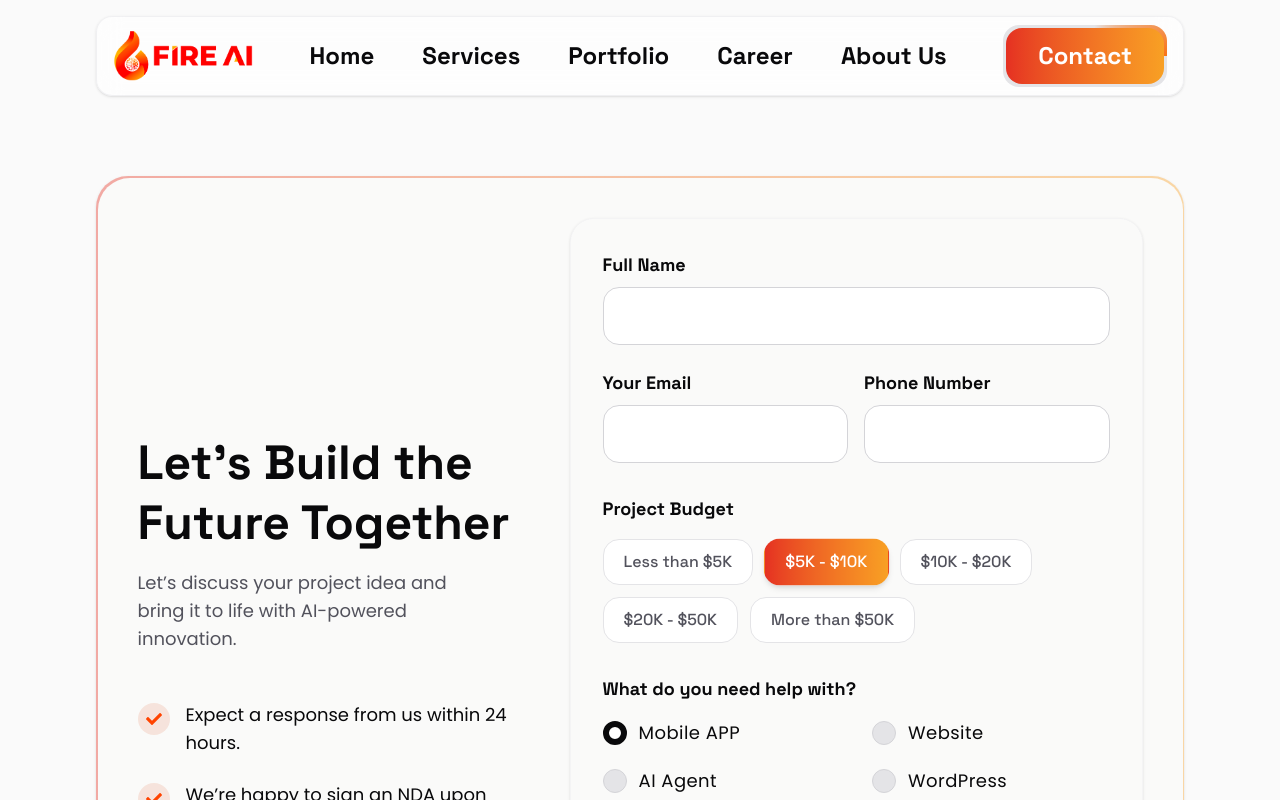
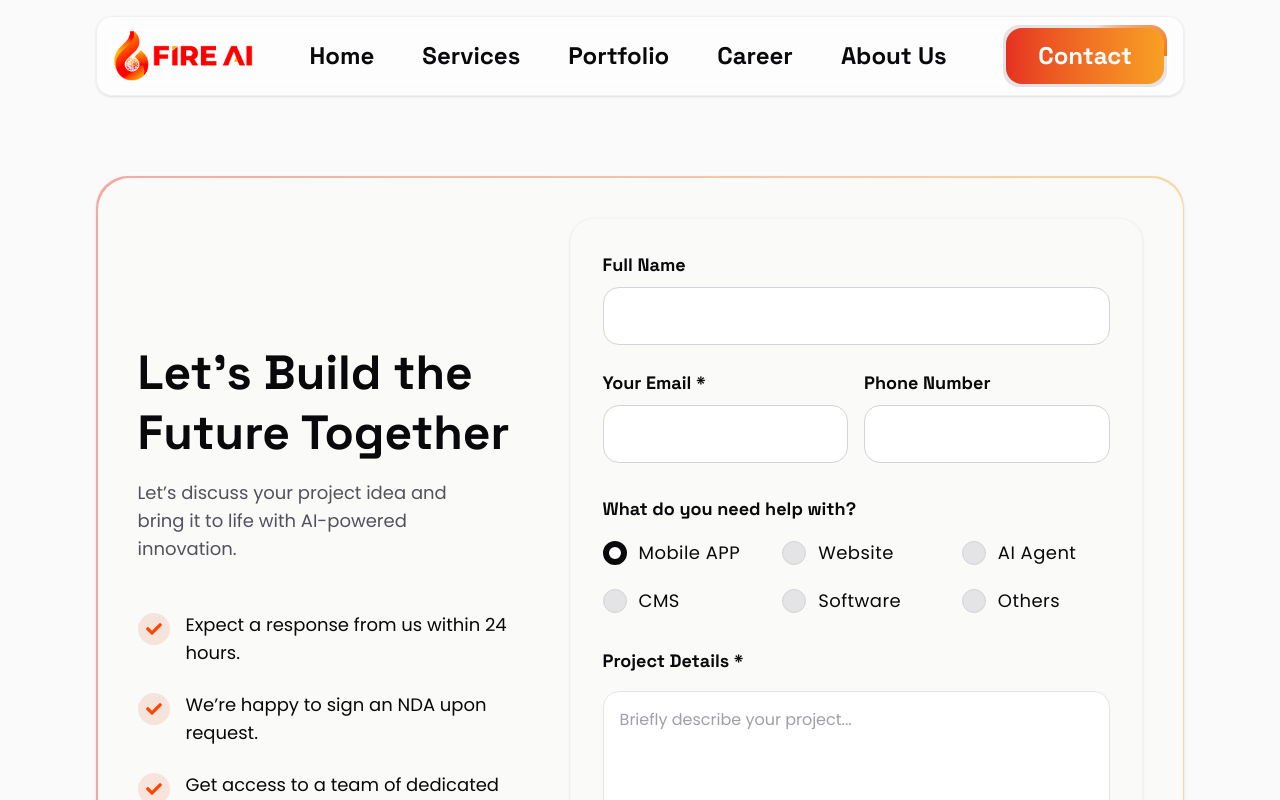
Before and after one commit to morshedsajid26/fai-website-light-theme, a Next.js app: page /contact in a window 1280 px wide. Shown: the top 800 px of the page. Built offline with nearby package versions, Linux system fonts and the light colour scheme.

Commit message:
contact form,service circle and portfolio updated

```diff
--- a/package.json
+++ b/package.json
@@ -9,6 +9,7 @@
     "lint": "eslint"
   },
   "dependencies": {
+    "@emailjs/browser": "^4.4.1",
     "@react-three/drei": "^10.7.7",
     "@react-three/fiber": "^9.5.0",
     "@react-three/postprocessing": "^3.0.4",
--- a/src/app/component/Button.jsx
+++ b/src/app/component/Button.jsx
@@ -1,10 +1,10 @@
 import React from "react";
 
-const Button = ({ buttonText, icon, buttonClass, asDiv = false, onClick }) => {
+const Button = ({ buttonText, icon, buttonClass, asDiv = false, onClick, type = "button", disabled = false }) => {
   const Component = asDiv ? 'div' : 'button';
 
   return (
-    <Component onClick={onClick} className="relative inline-flex overflow-hidden rounded-2xl p-[3px] transition-transform hover:scale-105 active:scale-95 group">
+    <Component type={!asDiv ? type : undefined} disabled={disabled} onClick={onClick} className={`relative inline-flex overflow-hidden rounded-2xl p-[3px] transition-transform ${disabled ? 'opacity-50 cursor-not-allowed' : 'hover:scale-105 active:scale-95'} group`}>
       {/* Rotating Background */}
       <span className="absolute inset-[-1000%] animate-[spin_2.5s_linear_infinite] bg-[conic-gradient(from_90deg_at_50%_50%,#e4e4e7_0%,#e4e4e7_80%,#f97316_100%)]" />
 
--- a/src/app/component/home/Contact.jsx
+++ b/src/app/component/home/Contact.jsx
@@ -6,18 +6,61 @@ import InputField from "../InputField";
 import { FaCheck } from "react-icons/fa";
 import Button from "../Button";
 import CustomRadio from "../CustomRadio";
+import emailjs from '@emailjs/browser';
 
 const Contact = () => {
   const [projectType, setProjectType] = useState("Mobile APP");
-  const [budget, setBudget] = useState("$5K - $10K");
+  const [name, setName] = useState("");
+  const [email, setEmail] = useState("");
+  const [phone, setPhone] = useState("");
+  const [details, setDetails] = useState("");
+  const [loading, setLoading] = useState(false);
+  const [message, setMessage] = useState(null);
 
-  const budgetOptions = [
-    "Less than $5K",
-    "$5K - $10K",
-    "$10K - $20K",
-    "$20K - $50K",
-    "More than $50K",
-  ];
+  const handleSubmit = (e) => {
+    e.preventDefault();
+
+    if (!name || !email || !details) {
+      setMessage({ type: "error", text: "Please fill in all required fields." });
+      return;
+    }
+
+    setLoading(true);
+    setMessage(null);
+
+    const templateParams = {
+      user_name: name,
+      user_email: email,
+      user_phone: phone,
+      project_type: projectType,
+      message: details,
+    };
+
+    emailjs
+      .send(
+        process.env.NEXT_PUBLIC_EMAILJS_SERVICE_ID,
+        process.env.NEXT_PUBLIC_EMAILJS_TEMPLATE_ID,
+        templateParams,
+        process.env.NEXT_PUBLIC_EMAILJS_PUBLIC_KEY
+      )
+      .then(
+        (response) => {
+          setLoading(false);
+          setMessage({ type: "success", text: "Message sent successfully!" });
+          setName("");
+          setEmail("");
+          setPhone("");
+          setDetails("");
+          setProjectType("Mobile APP");
+          setTimeout(() => setMessage(null), 5000);
+        },
+        (error) => {
+          setLoading(false);
+          setMessage({ type: "error", text: "Failed to send message. Please try again." });
+          console.error("EmailJS Error:", error);
+        }
+      );
+  };
 
   return (
     <div id="contact" className="py-20">
@@ -72,22 +115,26 @@ const Contact = () => {
                 transition={{ duration: 0.8, ease: "easeOut", delay: 0.1 }}
                 viewport={{ once: false, amount: 0.2 }}
               >
-                <form>
+                <form onSubmit={handleSubmit}>
                   <div className="grid grid-cols-12 gap-y-4 md:gap-y-6 gap-x-4">
                     <InputField
                       label="Full Name"
                       placeholder="Enter your name"
                       className="col-span-12"
                       type="text"
+                      value={name}
+                      onChange={(e) => setName(e.target.value)}
                       labelClass="text-[#09090b]"
                       inputClass="bg-white border-zinc-200 focus:border-[#FF4400]/50"
                     />
 
                     <InputField
-                      label="Your Email"
+                      label="Your Email *"
                       placeholder="Enter your email"
                       className="col-span-12 md:col-span-6"
                       type="email"
+                      value={email}
+                      onChange={(e) => setEmail(e.target.value)}
                       labelClass="text-[#09090b]"
                       inputClass="bg-white border-zinc-200 focus:border-[#FF4400]/50"
                     />
@@ -97,39 +144,20 @@ const Contact = () => {
                       placeholder="Enter your phone number"
                       className="col-span-12 md:col-span-6"
                       type="number"
+                      value={phone}
+                      onChange={(e) => setPhone(e.target.value)}
                       labelClass="text-[#09090b]"
                       inputClass="bg-white border-zinc-200 focus:border-[#FF4400]/50"
                     />
                   </div>
 
-                  {/* Project Budget Section */}
-                  <div className="mt-8">
-                    <label className="font-space-grotesk font-bold text-lg text-[#09090b] block mb-4">
-                      Project Budget
-                    </label>
-                    <div className="flex flex-wrap gap-3">
-                      {budgetOptions.map((b) => (
-                        <button
-                          key={b}
-                          type="button"
-                          onClick={() => setBudget(b)}
-                          className={`px-5 py-2.5 text-sm md:text-base whitespace-nowrap rounded-[1rem] font-space-grotesk font-medium transition-all duration-300 border select-none ${
-                            budget === b
-                              ? "bg-gradient-to-r from-[#E53022] to-[#F8A024] text-white border-transparent shadow-md scale-[1.02]"
-                              : "bg-white text-zinc-600 border-zinc-200 hover:border-[#FF4400]/40 hover:text-[#FF4400]"
-                          }`}
-                        >
-                          {b}
-                        </button>
-                      ))}
-                    </div>
-                  </div>
+
 
                   <div className="my-8">
                     <label className="font-space-grotesk font-bold text-lg text-[#09090b] block mb-4">
                       What do you need help with?
                     </label>
-                    <div className="grid grid-cols-1 sm:grid-cols-2 gap-y-5 gap-x-8">
+                    <div className="grid grid-cols-1 sm:grid-cols-3 gap-y-5 gap-x-8">
                       <CustomRadio
                         label="Mobile APP"
                         value="Mobile APP"
@@ -149,11 +177,25 @@ const Contact = () => {
                         onChange={setProjectType}
                       />
                       <CustomRadio
-                        label="WordPress"
-                        value="WordPress"
+                        label="CMS"
+                        value="CMS"
                         selectedValue={projectType}
                         onChange={setProjectType}
                       />
+                       <CustomRadio
+                        label="Software"
+                        value="Software"
+                        selectedValue={projectType}
+                        onChange={setProjectType}
+                      />
+                       <CustomRadio
+                        label="Others"
+                        value="Others"
+                        selectedValue={projectType}
+                        onChange={setProjectType}
+                      />
+
+
                     </div>
                   </div>
 
@@ -162,17 +204,25 @@ const Contact = () => {
                       htmlFor="project-details"
                       className="font-space-grotesk font-bold text-lg text-[#09090b] block mb-4"
                     >
-                      Project Details
+                      Project Details *
                     </label>
                     <textarea
                       id="project-details"
                       placeholder="Briefly describe your project..."
+                      value={details}
+                      onChange={(e) => setDetails(e.target.value)}
                       className="bg-white w-full p-4 rounded-2xl outline-none border border-zinc-200 text-[#09090b] placeholder:text-zinc-400 font-poppins h-32 resize-none focus:border-[#FF4400]/50 transition-colors"
                     />
                   </div>
 
+                  {message && (
+                    <div className={`mb-6 p-4 rounded-xl text-sm font-poppins font-medium border ${message.type === 'success' ? 'bg-green-50 text-green-700 border-green-200' : 'bg-red-50 text-red-700 border-red-200'}`}>
+                      {message.text}
+                    </div>
+                  )}
+
                   <div>
-                    <Button buttonText={"Send Message"} />
+                    <Button type="submit" disabled={loading} buttonText={loading ? "Sending..." : "Send Message"} />
                   </div>
                 </form>
               </motion.div>
--- a/src/app/component/portfolio.jsx/Projects.jsx
+++ b/src/app/component/portfolio.jsx/Projects.jsx
@@ -68,12 +68,12 @@ const Projects = () => {
                 exit={{ opacity: 0, scale: 0.9 }}
                 transition={{ duration: 0.3 }}
                 key={project.id}
-                className="bg-white rounded-[24px] overflow-hidden border border-zinc-200 shadow-sm group"
+                className="bg-white rounded-[24px] overflow-hidden border border-zinc-200 shadow-sm group flex flex-col h-full"
               >
                 <Link
                   // href={`/portfolio/${project.id}`}
                   href={"#"}
-                  className="block w-full h-full cursor-pointer group-hover:border-[#FF4400]/50 transition-colors"
+                  className="flex flex-col w-full h-full cursor-pointer group-hover:border-[#FF4400]/50 transition-colors"
                 >
                   {/* Project Thumbnail */}
                   <div className="relative w-full h-[240px] sm:h-[300px] overflow-hidden">
@@ -86,7 +86,7 @@ const Projects = () => {
                   </div>
 
                   {/* Project Details */}
-                  <div className="p-6 md:p-8">
+                  <div className="p-6 md:p-8 flex flex-col flex-grow">
                     <h3 className="text-2xl font-bold text-[#09090b] mb-2 tracking-wide font-space-grotesk group-hover:text-[#FF4400] transition-colors duration-300">
                       {project.title}
                     </h3>
@@ -95,7 +95,7 @@ const Projects = () => {
                     </p>
 
                     {/* Technology Tags */}
-                    <div className="flex flex-wrap gap-3">
+                    <div className="flex flex-wrap gap-3 mt-auto">
                       {project.tags.map((tag, idx) => (
                         <span
                           key={idx}
```
Also changed, not shown: src/app/component/home/WhatWeDo.jsx (+37 -30 lines), 1 other file (tests, documents, lock files or other folders).
